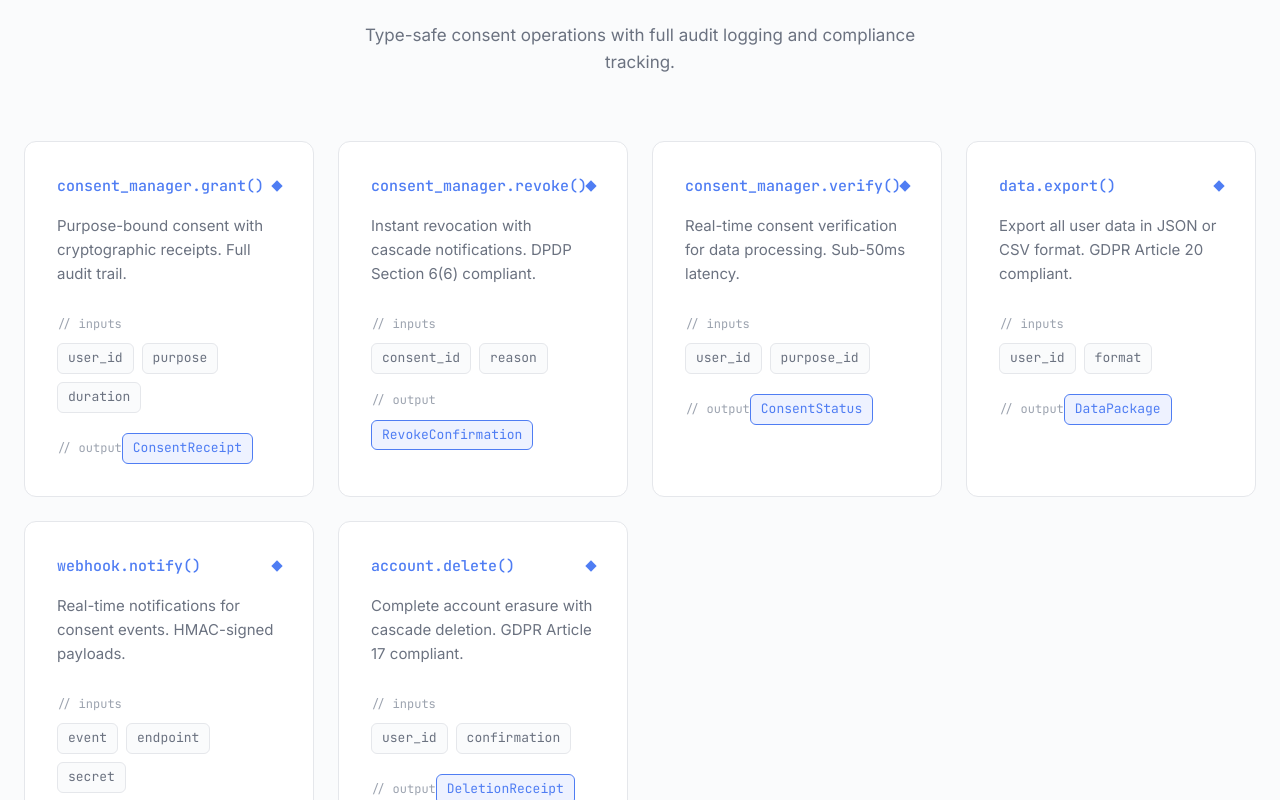
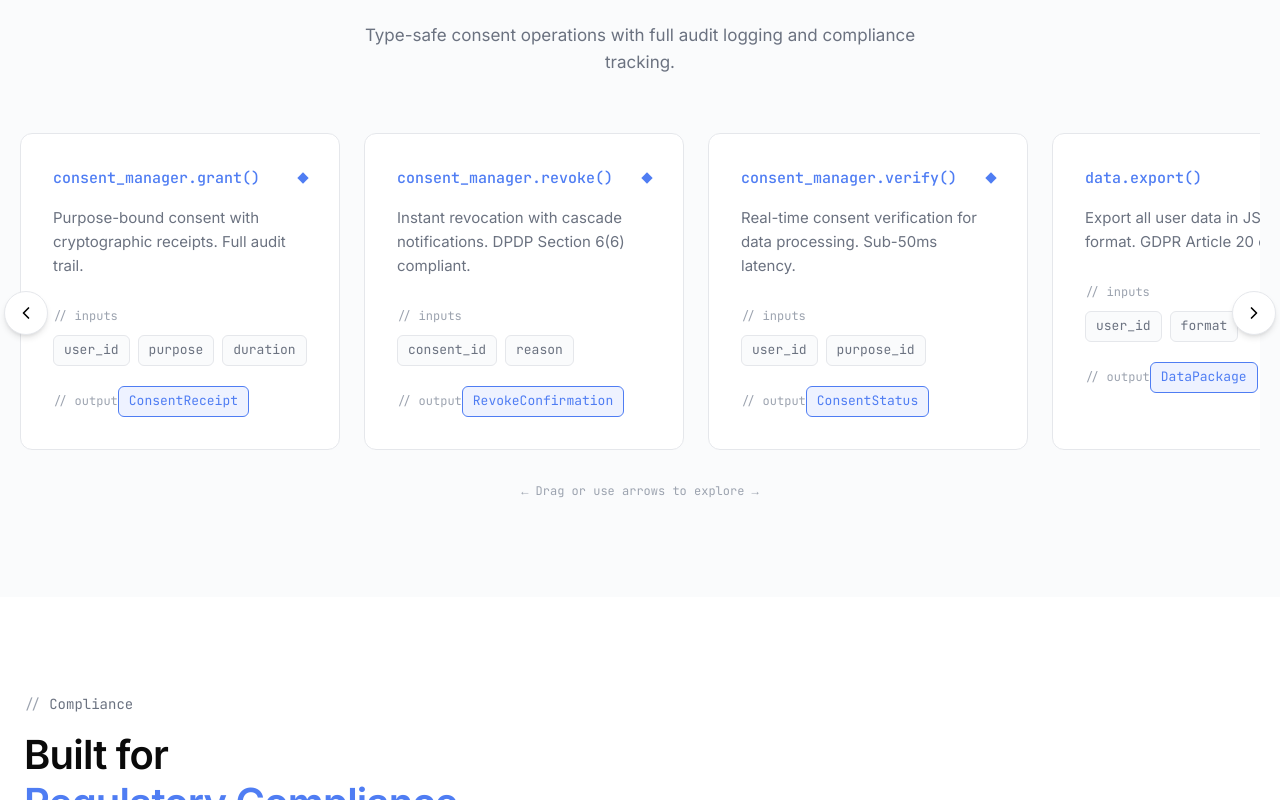
Before and after one commit to Ni8crawler18/Phloem, a React (Vite) app in the folder client/: page / in a window 1280 px wide. Shown: the part 1900-2700 px from the top of the page. Built offline with nearby package versions, Linux system fonts and the light colour scheme; no server answers.

Commit message:
Add horizontal slider to Core Functions section

```diff
--- a/client/src/pages/Landing.jsx
+++ b/client/src/pages/Landing.jsx
@@ -1,5 +1,5 @@
 import { Link } from 'react-router-dom';
-import { ArrowRight, Terminal, Check } from 'lucide-react';
+import { ArrowRight, Terminal, Check, ChevronLeft, ChevronRight } from 'lucide-react';
 
 export default function Landing() {
   const stats = [
@@ -222,10 +222,10 @@ export default function Landing() {
         </div>
       </section>
 
-      {/* Features Section */}
+      {/* Features Section - Horizontal Slider */}
       <section id="features" className="section-lg" style={{ background: 'var(--color-surface)' }}>
         <div className="container">
-          <div style={{ textAlign: 'center', marginBottom: '64px' }}>
+          <div style={{ textAlign: 'center', marginBottom: '48px' }}>
             <span className="code-label" style={{ marginBottom: '16px', display: 'block' }}>
               API Reference
             </span>
@@ -242,10 +242,105 @@ export default function Landing() {
             </p>
           </div>
 
-          <div className="auto-grid">
+          {/* Slider Container */}
+          <div style={{ position: 'relative' }}>
+            {/* Navigation Arrows */}
+            <button
+              onClick={() => {
+                const slider = document.getElementById('features-slider');
+                slider.scrollBy({ left: -340, behavior: 'smooth' });
+              }}
+              style={{
+                position: 'absolute',
+                left: '-20px',
+                top: '50%',
+                transform: 'translateY(-50%)',
+                width: '44px',
+                height: '44px',
+                borderRadius: '50%',
+                background: 'var(--color-background)',
+                border: '1px solid var(--color-border)',
+                display: 'flex',
+                alignItems: 'center',
+                justifyContent: 'center',
+                cursor: 'pointer',
+                zIndex: 10,
+                boxShadow: 'var(--shadow-md)',
+                transition: 'all 0.2s ease',
+              }}
+              onMouseEnter={(e) => {
+                e.currentTarget.style.background = 'var(--color-primary)';
+                e.currentTarget.style.color = 'white';
+                e.currentTarget.style.borderColor = 'var(--color-primary)';
+              }}
+              onMouseLeave={(e) => {
+                e.currentTarget.style.background = 'var(--color-background)';
+                e.currentTarget.style.color = 'var(--color-text)';
+                e.currentTarget.style.borderColor = 'var(--color-border)';
+              }}
+            >
+              <ChevronLeft size={20} />
+            </button>
+
+            <button
+              onClick={() => {
+                const slider = document.getElementById('features-slider');
+                slider.scrollBy({ left: 340, behavior: 'smooth' });
+              }}
+              style={{
+                position: 'absolute',
+                right: '-20px',
+                top: '50%',
+                transform: 'translateY(-50%)',
+                width: '44px',
+                height: '44px',
+                borderRadius: '50%',
+                background: 'var(--color-background)',
+                border: '1px solid var(--color-border)',
+                display: 'flex',
+                alignItems: 'center',
+                justifyContent: 'center',
+                cursor: 'pointer',
+                zIndex: 10,
+                boxShadow: 'var(--shadow-md)',
+                transition: 'all 0.2s ease',
+              }}
+              onMouseEnter={(e) => {
+                e.currentTarget.style.background = 'var(--color-primary)';
+                e.currentTarget.style.color = 'white';
+                e.currentTarget.style.borderColor = 'var(--color-primary)';
+              }}
+              onMouseLeave={(e) => {
+                e.currentTarget.style.background = 'var(--color-background)';
+                e.currentTarget.style.color = 'var(--color-text)';
+                e.currentTarget.style.borderColor = 'var(--color-border)';
+              }}
+            >
+              <ChevronRight size={20} />
+            </button>
+
+            {/* Scrollable Cards */}
+            <div
+              id="features-slider"
+              style={{
+                display: 'flex',
+                gap: '24px',
+                overflowX: 'auto',
+                scrollSnapType: 'x mandatory',
+                scrollBehavior: 'smooth',
+                padding: '8px 4px',
+                margin: '0 -4px',
+                msOverflowStyle: 'none',
+                scrollbarWidth: 'none',
+              }}
+            >
               {features.map((feature, i) => (
                 <div key={i} className="card" style={{
                   padding: '32px',
+                  minWidth: '320px',
+                  maxWidth: '320px',
+                  flexShrink: 0,
+                  scrollSnapAlign: 'start',
                   transition: 'transform 0.2s ease, box-shadow 0.2s ease',
                   cursor: 'default',
                 }}
@@ -337,6 +432,23 @@ export default function Landing() {
                   </div>
                 </div>
               ))}
+            </div>
+
+            {/* Scroll Indicator */}
+            <div style={{
+              display: 'flex',
+              justifyContent: 'center',
+              gap: '8px',
+              marginTop: '24px',
+            }}>
+              <span style={{
+                fontFamily: 'var(--font-mono)',
+                fontSize: '0.75rem',
+                color: 'var(--color-text-muted)',
+              }}>
+                ← Drag or use arrows to explore →
+              </span>
+            </div>
           </div>
         </div>
       </section>
```
Lines whose indentation alone changed are shown as unchanged.
